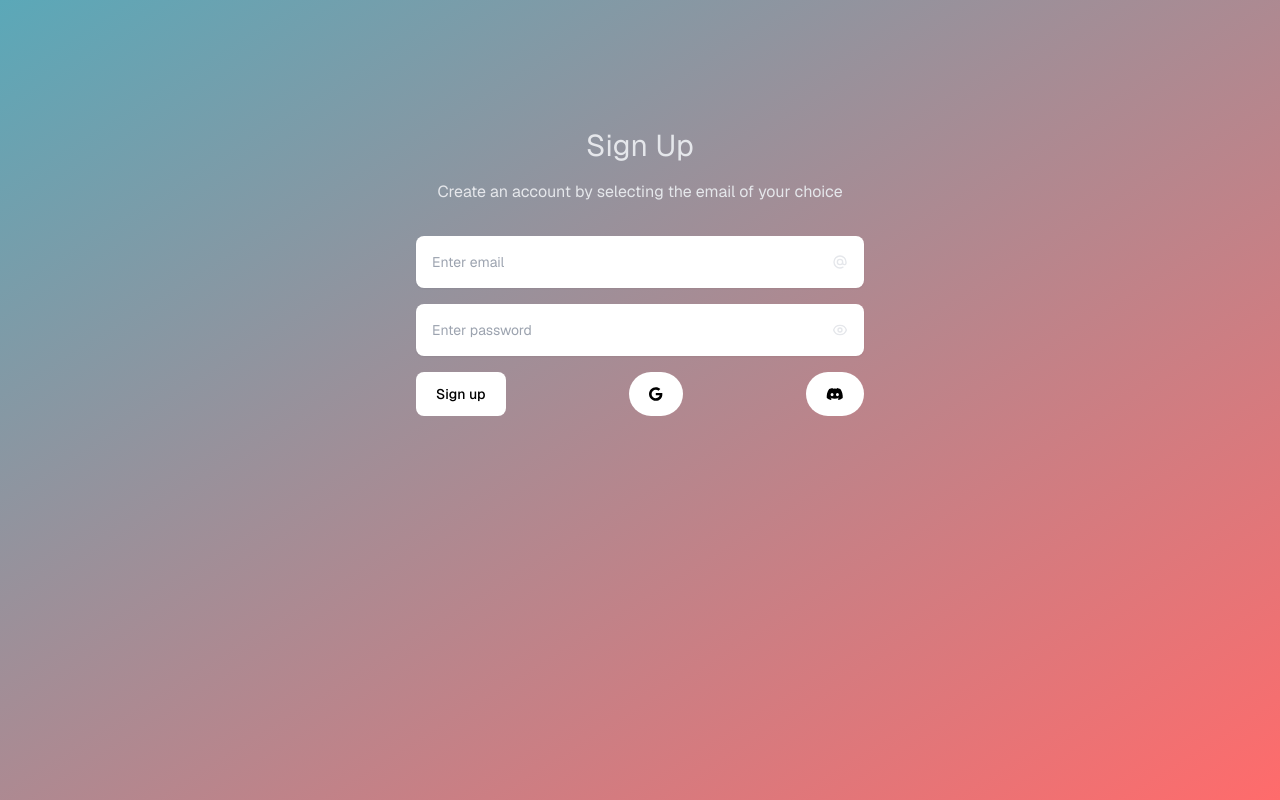
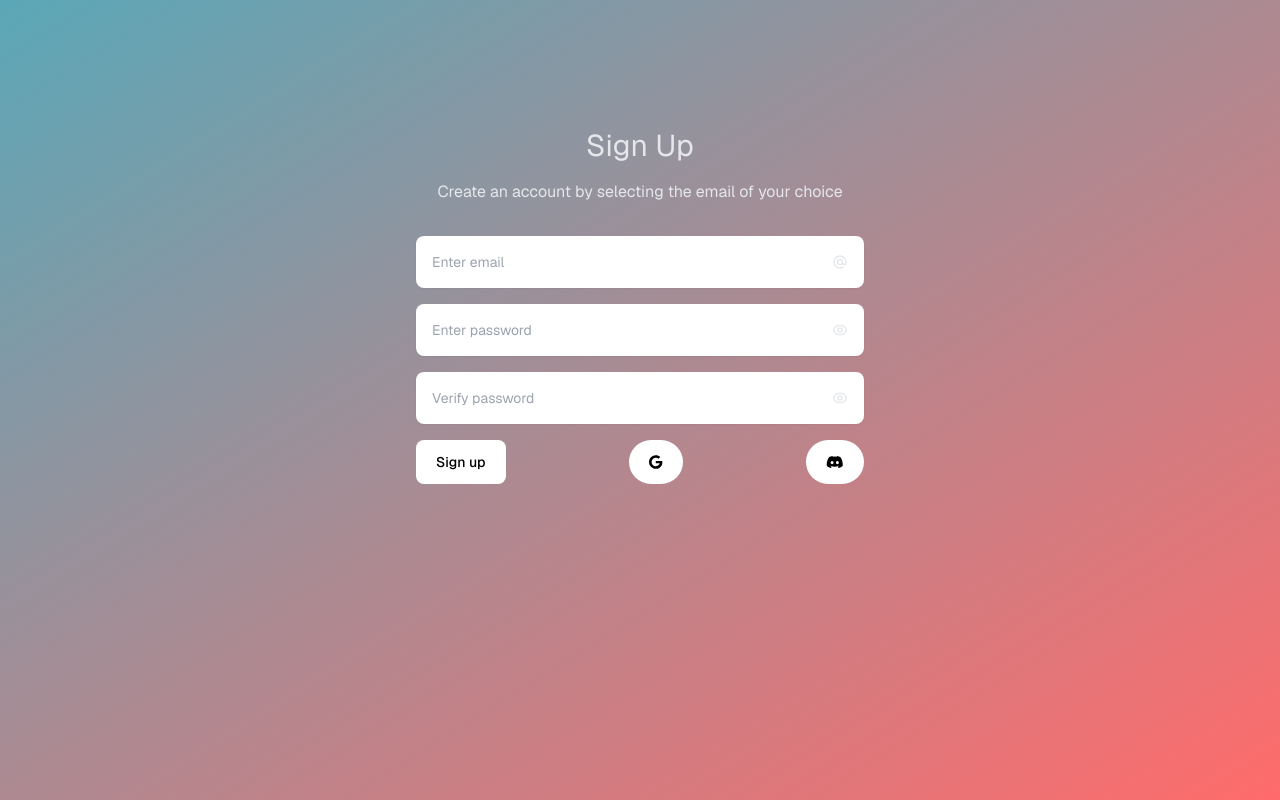
Before and after one commit to RamonGarciaJr956/storyboard, a Next.js app: page /Sign-up in a window 1280 px wide. Built offline with nearby package versions, Linux system fonts and the light colour scheme.

Commit message:
sign in fixes

```diff
--- a/src/app/Sign-in/page.tsx
+++ b/src/app/Sign-in/page.tsx
@@ -14,22 +14,17 @@ import { faEye } from '@fortawesome/free-solid-svg-icons/faEye';
 const Page = () => {
 
 
-  const [password, setPassword] = useState("")
-  const [type, setType] = useState('password')
+  const [password, setPassword] = useState("");
+  const [type1, setType] = useState('password');
 
 
-  const viewPassword = (e: MouseEvent) =>{
-    e.preventDefault()
-    if(type == 'password')
-    {
-      setType('text')
+  const handleToggle = () => {
+    if (type1=='password'){
+       setType('text')
+    } else {
+       setType('password')
     }
-    else if(type == 'text')
-    {
-      setType('password')
-    }
-    return
-  }
+ }
 
   return (
 
@@ -78,13 +73,15 @@ const Page = () => {
 
       <div className="relative">
         <input
-          type="password"
+          type={type1}
           className="w-full rounded-lg border-gray-200 p-4 pe-12 text-sm shadow-sm"
           placeholder="Enter password"
+          onChange={(e) => setPassword(e.target.value) }
+          autoComplete="current-password"
         />
 
         <span className="absolute inset-y-0 end-0 grid place-content-center px-4">
-        <button onClick={(e) => viewPassword}>
+        <button type="button" onClick={handleToggle}>
           <FontAwesomeIcon icon={faEyeSlash} />
         </button>
 
@@ -95,20 +92,20 @@ const Page = () => {
     <div className="flex items-center justify-between">
       <p className="text-sm text-gray-200">
         No account?
-        <a className="underline" href="#">Sign up</a>
+        <a className="underline" href="Sign-up">Sign up</a>
       </p>
 
-      <button type="submit" className="inline-block rounded-full px-5 py-3 text-sm font-medium text-black bg-white"> Sign in </button>
+      <button type="button" className="inline-block rounded-full px-5 py-3 text-sm font-medium text-black bg-white"> Sign in </button>
 
       <button
-       type="submit" className="inline-block rounded-full px-5 py-3 text-sm font-medium text-black bg-white"
+       type="button" className="inline-block rounded-full px-5 py-3 text-sm font-medium text-black bg-white"
        >
 
         <FontAwesomeIcon icon={faGoogle}/>
 
        </button>
        <button
-       type="submit" className="inline-block rounded-full px-5 py-3 text-sm font-medium text-black bg-white"
+       type="button" className="inline-block rounded-full px-5 py-3 text-sm font-medium text-black bg-white"
        >
 
         <FontAwesomeIcon icon={faDiscord}/>
--- a/src/app/Sign-up/page.tsx
+++ b/src/app/Sign-up/page.tsx
@@ -5,6 +5,8 @@ import {faDiscord} from '@fortawesome/free-brands-svg-icons'
 import {faGoogle} from '@fortawesome/free-brands-svg-icons'
 
 const Page = () => {
+
+
 
   return (
 
@@ -83,19 +85,54 @@ const Page = () => {
       </div>
     </div>
 
+    <div>
+      <label htmlFor="password" className="sr-only">Password</label>
+
+      <div className="relative">
+        <input
+          type="password"
+          className="w-full rounded-lg border-gray-200 p-4 pe-12 text-sm shadow-sm"
+          placeholder="Verify password"
+        />
+
+        <span className="absolute inset-y-0 end-0 grid place-content-center px-4">
+          <svg
+            xmlns="http://www.w3.org/2000/svg"
+            className="size-4 text-gray-200"
+            fill="none"
+            viewBox="0 0 24 24"
+            stroke="currentColor"
+          >
+            <path
+              strokeLinecap="round"
+              strokeLinejoin="round"
+              strokeWidth="2"
+              d="M15 12a3 3 0 11-6 0 3 3 0 016 0z"
+            />
+            <path
+              strokeLinecap="round"
+              strokeLinejoin="round"
+              strokeWidth="2"
+              d="M2.458 12C3.732 7.943 7.523 5 12 5c4.478 0 8.268 2.943 9.542 7-1.274 4.057-5.064 7-9.542 7-4.477 0-8.268-2.943-9.542-7z"
+            />
+          </svg>
+        </span>
+      </div>
+    </div>
+
     <div className="flex items-center justify-between">
 
-      <button type="submit" className="inline-block rounded-lg px-5 py-3 text-sm font-medium text-black bg-white"> Sign up </button>
+      <button type="button" className="inline-block rounded-lg px-5 py-3 text-sm font-medium text-black bg-white"> Sign up </button>
 
       <button
-       type="submit" className="inline-block rounded-full px-5 py-3 text-sm font-medium text-black bg-white"
+       type="button" className="inline-block rounded-full px-5 py-3 text-sm font-medium text-black bg-white"
        >
 
         <FontAwesomeIcon icon={faGoogle}/>
        </button>
 
        <button
-       type="submit" className="inline-block rounded-full px-5 py-3 text-sm font-medium text-black bg-white"
+       type="button" className="inline-block rounded-full px-5 py-3 text-sm font-medium text-black bg-white"
        >
 
         <FontAwesomeIcon icon={faDiscord}/>
```
